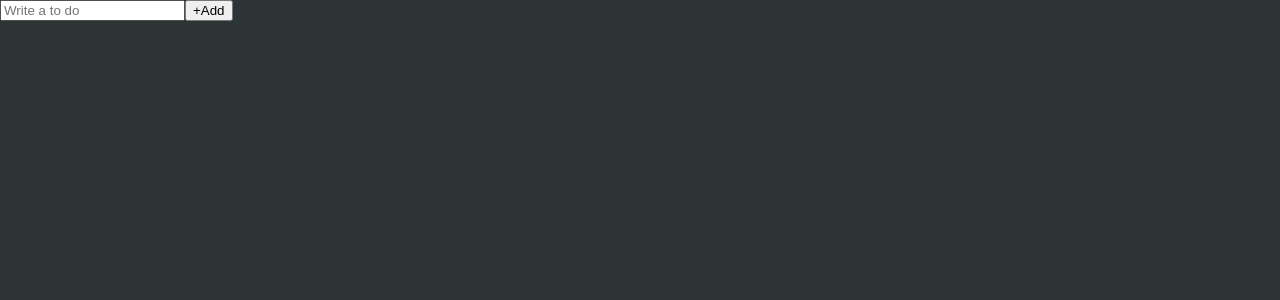
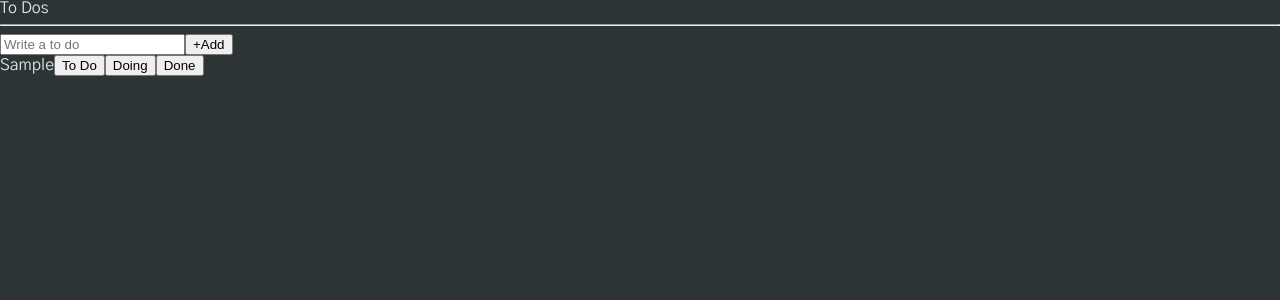
Before and after one commit to SeokJeong0411/React-Todo-App, a React (Create React App) app: page / in a window 1280 px wide. Both pictures are taken after typing "Sample" into the empty fields and a click on the button "+Add". Shown: the top 300 px of the page. Built offline with nearby package versions, Linux system fonts and the light colour scheme.

Commit message:
240118 simple refactoring

```diff
--- a/src/ToDoList.tsx
+++ b/src/ToDoList.tsx
@@ -1,84 +1,30 @@
-import { useForm } from "react-hook-form";
-import { DefaultValue } from "recoil";
-
-interface IForm {
-  toDo: string;
-}
+import { useRecoilValue } from "recoil";
+import CreateToDo from "./components/CreateToDo";
+import ToDo from "./components/ToDo";
+import { toDoState } from "./atoms";
 
 function ToDoList() {
-  const { register, handleSubmit, formState, setValue } = useForm<IForm>();
+  // Recoil Param
 
-  const onSubmit = (data: IForm) => {
-    console.log("add to do", data.toDo);
-    setValue("toDo", "");
-  };
+  // const value = useRecoilValue(todoState);
+  // const modFn = useSetRecoilState(todoState);
+
+  // Form
+
+  const toDos = useRecoilValue(toDoState);
 
   return (
     <div>
-      <form onSubmit={handleSubmit(onSubmit)}>
-        <input {...register("toDo", { required: "Please Write a To Do" })} placeholder="Write a to do" />
-        <button>+Add</button>
-      </form>
+      <h1>To Dos</h1>
+      <hr />
+      <CreateToDo />
+      <ul>
+        {toDos.map((toDo) => (
+          <ToDo key={toDo.id} {...toDo} />
+        ))}
+      </ul>
     </div>
   );
 }
 
-// interface IForm {
-//   email: string;
-//   firstName: string;
-//   lastName: string;
-//   userName: string;
-//   password: string;
-//   passwordConfirmation: string;
-// }
-
-// function ToDoList() {
-//   const { register, handleSubmit, formState, setError } = useForm<IForm>({ defaultValues: { email: "@naver.com" } });
-
-//   const onValid = (data: IForm) => {
-//     console.log(data);
-//     if (data.password !== data.passwordConfirmation) {
-//       setError("passwordConfirmation", { message: "Password are not the same" }, { shouldFocus: true });
-//     }
-//   };
-//   console.log(formState.errors);
-//   return (
-//     <div>
-//       <form onSubmit={handleSubmit(onValid)}>
-//         <input
-//           {...register("email", {
-//             required: "Email is required",
-//             pattern: { value: /^[A-Za-z0-9._%+-]+@+[A-Za-z0-9._%+-].[A-Za-z0-9._%+-]/, message: "Only Emails allowed" },
-//           })}
-//           placeholder="Write a Email"
-//         />
-//         <span>{formState.errors.email?.message as string}</span>
-//         <input {...register("firstName", { required: true })} placeholder="Write a First Name" />
-//         <input
-//           {...register("lastName", {
-//             required: true,
-//             validate: {
-//               noKim: (value) => !value.includes("Kim") || "no Kim",
-//               noLee: (value) => (value.includes("Lee") ? "no Lee" : true),
-//             },
-//           })}
-//           placeholder="Write a Last Name"
-//         />
-//         <input
-//           {...register("userName", {
-//             required: true,
-//             minLength: { value: 5, message: "Your username is too short" },
-//             validate: (value) => (value.includes("@") ? "no @" : true),
-//           })}
-//           placeholder="Write a Username"
-//         />
-//         <input {...register("password", { required: true })} placeholder="Write a Password" />
-//         <input {...register("passwordConfirmation", { required: true })} placeholder="Write a Password Confirmation" />
-//         <span>{formState.errors.passwordConfirmation?.message as string}</span>
-//         <button>+Add</button>
-//       </form>
-//     </div>
-//   );
-// }
-
 export default ToDoList;
--- /dev/null
+++ b/src/atoms.tsx
@@ -0,0 +1,12 @@
+import { atom } from "recoil";
+
+export interface IToDo {
+  text: string;
+  id: number;
+  category: "DONE" | "DOING" | "TO_DO";
+}
+
+export const toDoState = atom<IToDo[]>({
+  key: "todo",
+  default: [],
+});
--- /dev/null
+++ b/src/components/CreateToDo.tsx
@@ -0,0 +1,28 @@
+import { useForm } from "react-hook-form";
+import { useSetRecoilState } from "recoil";
+import { toDoState } from "../atoms";
+
+interface IForm {
+  toDo: string;
+}
+
+function CreateToDo() {
+  const { register, handleSubmit, setValue } = useForm<IForm>();
+
+  const setToDos = useSetRecoilState(toDoState);
+
+  const onSubmit = (data: IForm) => {
+    console.log("add to do", data.toDo);
+    setToDos((prev) => [{ text: data.toDo, category: "TO_DO", id: Date.now() }, ...prev]);
+    setValue("toDo", "");
+  };
+
+  return (
+    <form onSubmit={handleSubmit(onSubmit)}>
+      <input {...register("toDo", { required: "Please Write a To Do" })} placeholder="Write a to do" />
+      <button>+Add</button>
+    </form>
+  );
+}
+
+export default CreateToDo;
--- /dev/null
+++ b/src/components/ToDo.tsx
@@ -0,0 +1,14 @@
+import { IToDo } from "../atoms";
+
+function ToDo({ text }: IToDo) {
+  return (
+    <li>
+      <span>{text}</span>
+      <button>To Do</button>
+      <button>Doing</button>
+      <button>Done</button>
+    </li>
+  );
+}
+
+export default ToDo;
```
